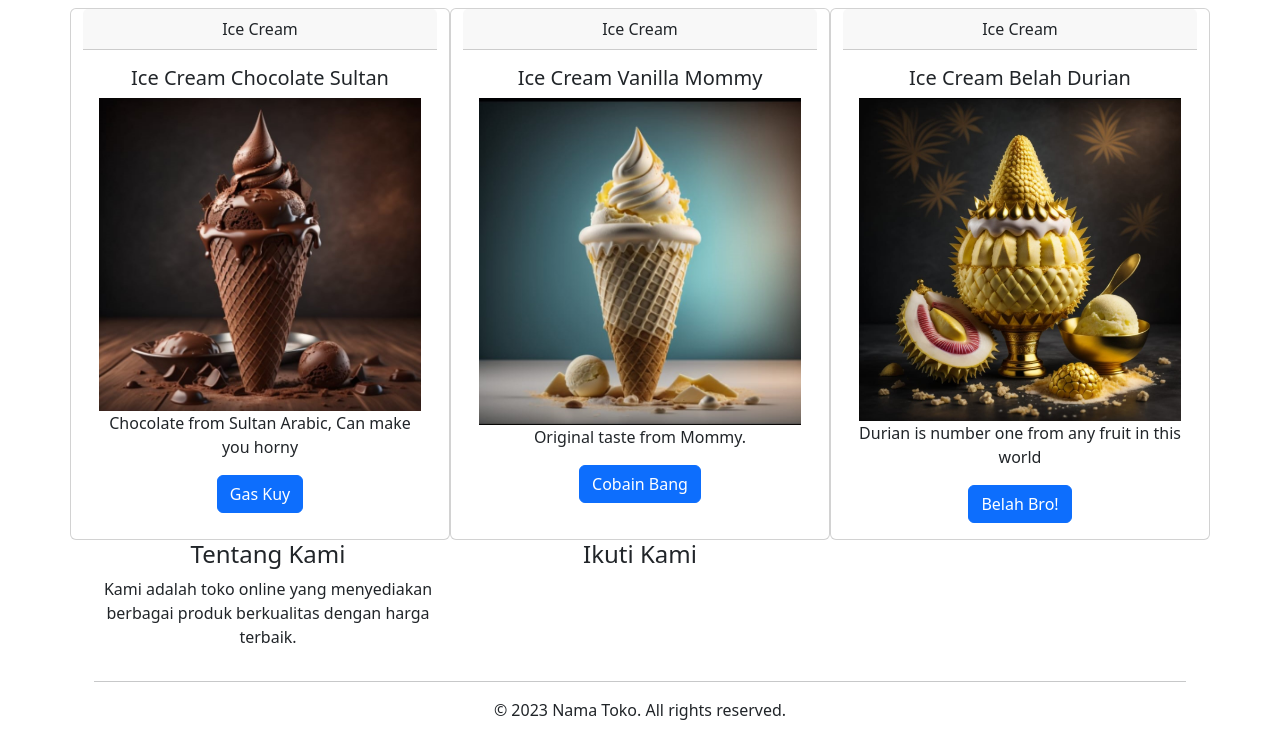
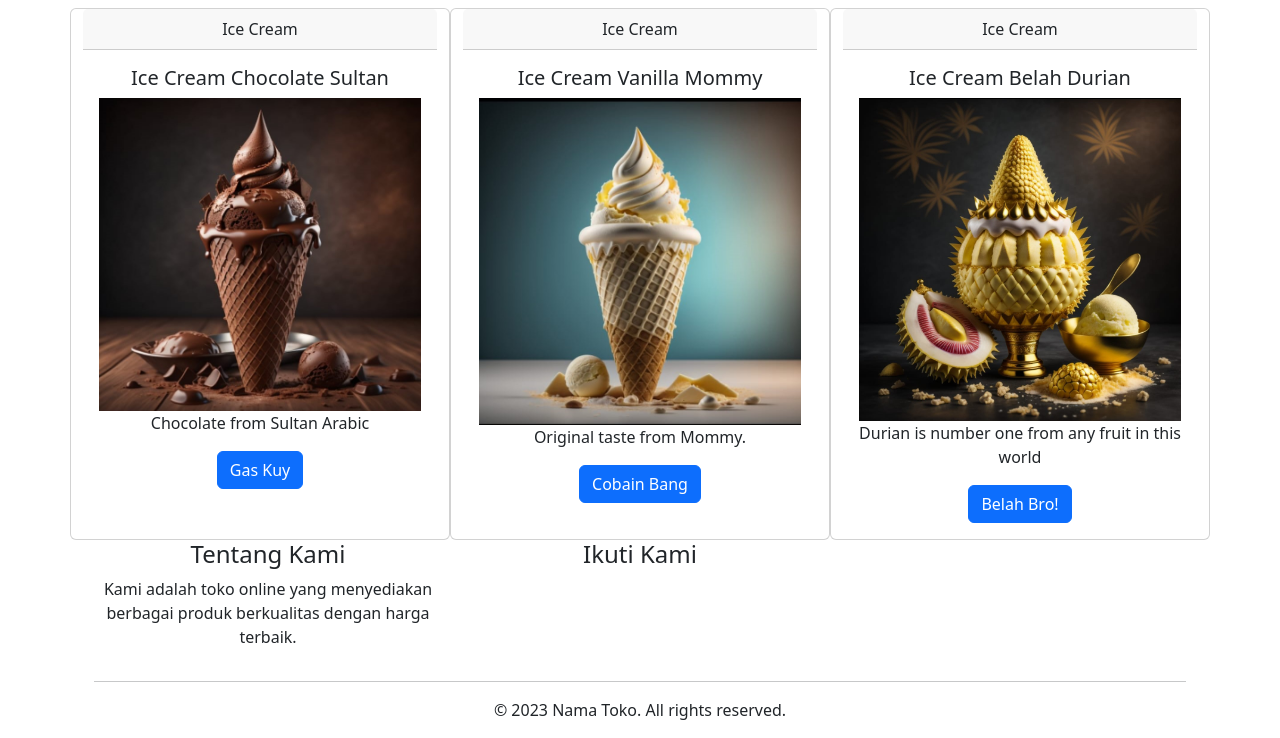
Before and after one commit to NewBiee8/NewBiee8, a plain HTML site: page index.html in a window 1280 px wide. Shown: the part 873-1611 px from the top of the page. Drawn offline with nearby package versions, Linux system fonts and the light colour scheme.

Commit message:
index.html

```diff
--- a/index.html
+++ b/index.html
@@ -70,7 +70,7 @@
     <div class="card-body">
       <h5 class="card-title">Ice Cream Chocolate Sultan</h5>
       <img src="chocolate.jpeg" class="img-fluid" alt="...">
-      <p class="card-text">Chocolate from Sultan Arabic, Can make you horny</p>
+      <p class="card-text">Chocolate from Sultan Arabic</p>
       <a href="#" class="btn btn-primary">Gas Kuy</a>
     </div>
   </div>
```
